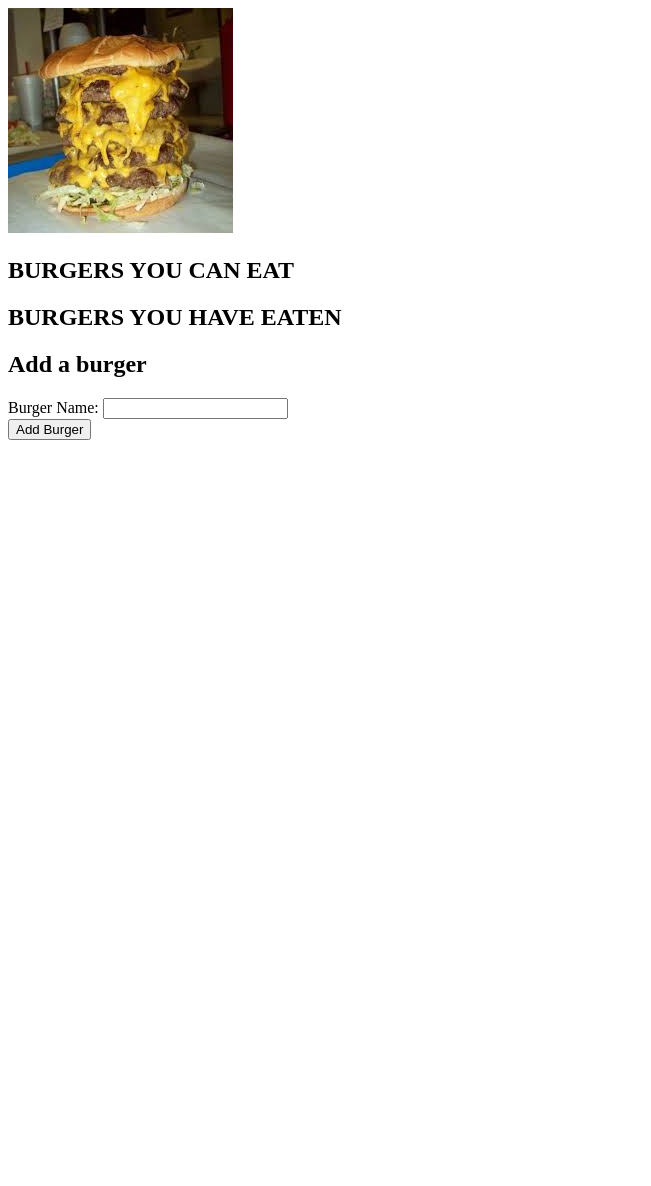
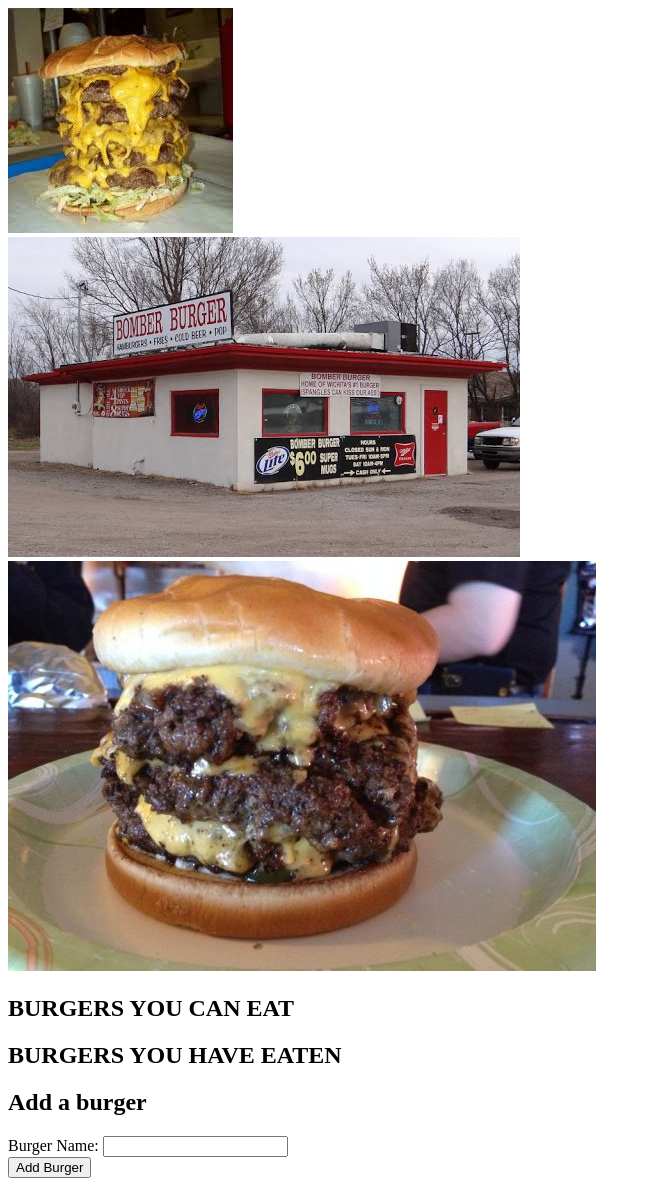
Before and after one commit to E-Bossler/express-node-handlebars, a Node server app: template views/index.handlebars in a window 1280 px wide. Shown: the whole page, without its empty margins (0-651 px from the left). Before the commit the page ends 440 px from the top, so only its background shows below. Run offline with Node 20, Linux system fonts and the light colour scheme; the template is opened without the code that fills it, so the values that code supplies are empty; some libraries are stand-ins or nearby versions.

Commit message:
adding few photos

```diff
--- a/views/index.handlebars
+++ b/views/index.handlebars
@@ -1,5 +1,11 @@
-<div id='burgerPic'>
+<div class='burgerPic'>
     <img src="/assets/images/burger-logo.jpeg" />
+</div>
+<div class='burgerPic'>
+    <img src="/assets/images/bomber-burger.jpg" />
+</div>
+<div class='burgerPic'>
+    <img src="/assets/images/bomber.jpg" />
 </div>
 
 <div>
```
